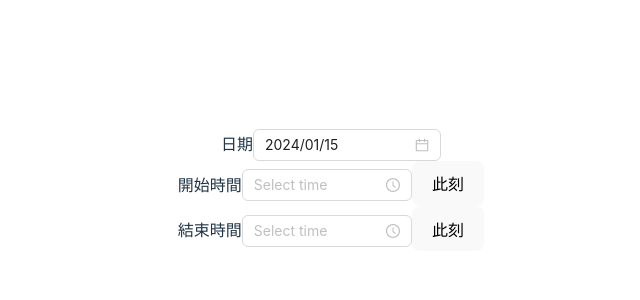
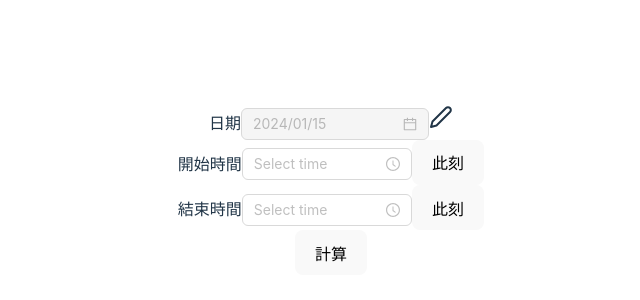
Before and after one commit to MeganxLi/time-computer, a React (Vite) app: page / in a window 1280 px wide. Shown: the part 210-510 px from the top of the page, without its empty margins (309-949 px from the left). Built offline with nearby package versions, Linux system fonts and the light colour scheme.

Commit message:
:memo: add edit date button

```diff
--- a/src/App.tsx
+++ b/src/App.tsx
@@ -5,10 +5,12 @@ import DatePicker, { DatePickerProps } from 'antd/es/date-picker'
 import dayjs from 'dayjs'
 import type { Dayjs } from 'dayjs'
 import { TimePicker } from 'antd'
+import { Edit2 } from 'react-feather'
 import { dateFormat, format } from './constants/EnumType'
 
 function App() {
   const [selectTime, setSelectTime] = useState<TimeType>({
+    DisabledDate: true,
     Date: null,
     StartTime: null,
     EndTime: null,
@@ -44,7 +46,15 @@ function App() {
           value={dayjs(selectTime.Date, dateFormat)}
           format={dateFormat}
           allowClear={false}
+          disabled={selectTime.DisabledDate}
         />
+        <label onClick={() => {
+          setSelectTime((prev) => ({ ...prev, DisabledDate: !prev.DisabledDate }))
+        }}
+        >
+          <Edit2 />
+
+        </label>
       </div>
       <div>
         <span>開始時間</span>
@@ -66,6 +76,7 @@ function App() {
         />
         <button type="button" onClick={() => changeEndTime(dayjs())}>此刻</button>
       </div>
+      <button type="button">計算</button>
 
     </main>
   )
--- a/src/types/state.d.ts
+++ b/src/types/state.d.ts
@@ -1,4 +1,5 @@
 type TimeType = {
+  DisabledDate: boolean,
   Date: string | null,
   StartTime: Dayjs | null,
   EndTime: Dayjs | null
```
